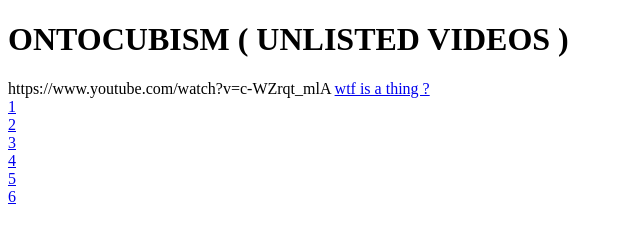
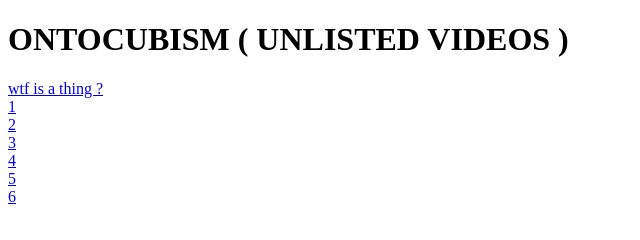
Before and after one commit to phenomenalism/unlisted_vids, a plain HTML site: page index.html in a window 1280 px wide. Shown: the whole page, without its empty margins (0-640 px from the left). Drawn offline with Linux system fonts and the light colour scheme.

Commit message:
Update index.html

```diff
--- a/index.html
+++ b/index.html
@@ -2,7 +2,6 @@
 <html>
 
     <h1> ONTOCUBISM ( UNLISTED VIDEOS ) </h1>
-    https://www.youtube.com/watch?v=c-WZrqt_mlA
     <a href="https://www.youtube.com/watch?v=c-WZrqt_mlA">wtf is a thing ? </a><br>
     <a href="https://www.youtube.com/watch?v=6MODL8DuFBs">1 </a><br>
     <a href="https://www.youtube.com/watch?v=kHYmBm6ZF4g">2 </a><br>
```
